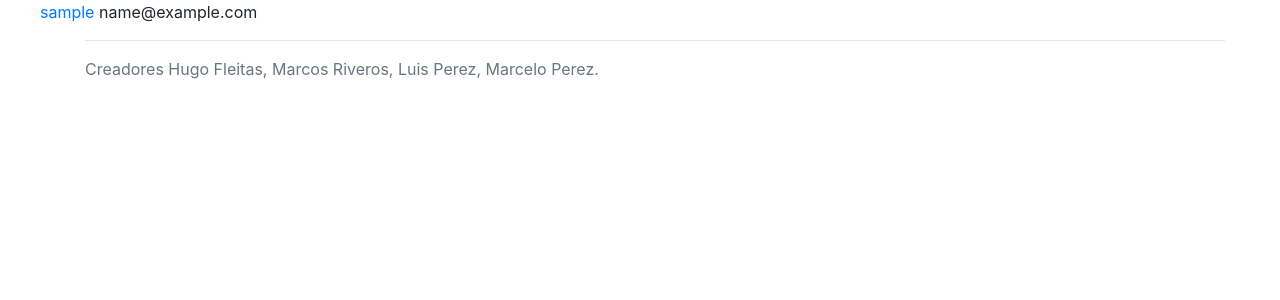
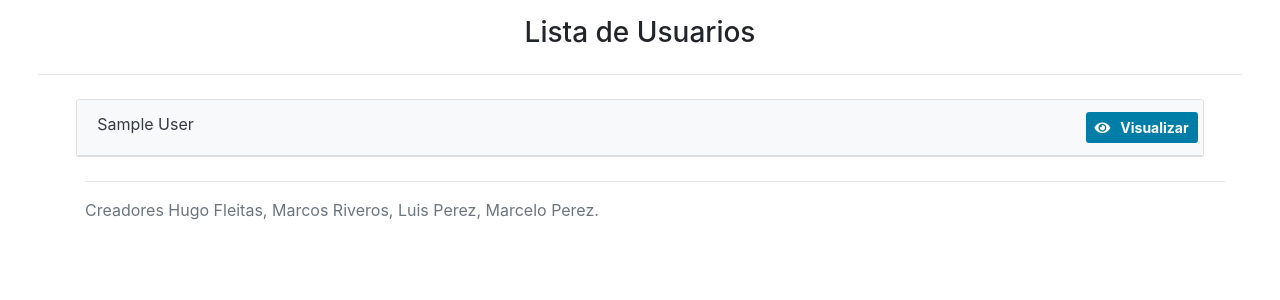
Before and after one commit to marceperez99/proyecto_is2, a Django app: page /usuarios/ in a window 1280 px wide. Shown: the part 58-358 px from the top of the page. Run offline with Django 3.2, Linux system fonts and the light colour scheme; the visitor is signed in with stand-in values (Sample User, id 1); data comes from the database, SQL or seed files in the repository; some libraries are stand-ins or nearby versions.

Commit message:
Asignacion de Rol de Sistema a un usuario y Listado de Usuarios

```diff
--- a/gestion_de_proyecto/models.py
+++ b/gestion_de_proyecto/models.py
@@ -3,6 +3,8 @@ from django.contrib.auth.models import User
 
 from gestion_de_fase.models import Fase
 from roles_de_proyecto.models import PermisosPorFase
+
+from datetime import datetime
 
 
 class EstadoDeProyecto:
@@ -27,7 +29,7 @@ class Proyecto(models.Model):
     nombre = models.CharField(max_length=50)
     descripcion = models.TextField(max_length=400)
     creador = models.ForeignKey(User, on_delete=models.CASCADE)
-    fecha_creacion = models.DateTimeField(verbose_name="Fecha de Creacion")
+    fecha_creacion = models.DateTimeField(verbose_name="Fecha de Creacion", default=datetime.today())
     estado = models.CharField(max_length=20, verbose_name="Estado del Proyecto")
 
     def __str__(self):
--- a/roles_de_sistema/templates/roles_de_sistema/nuevo_rol.html
+++ b/roles_de_sistema/templates/roles_de_sistema/nuevo_rol.html
@@ -11,7 +11,7 @@
             {% csrf_token %}
             {{ form|crispy }}
 
-                <button class="btn btn-primary bg-color-accent col-12" type="submit">Crear</button>
+            <button class="btn btn-primary bg-color-accent col-12" type="submit">Crear</button>
 
         </form>
 
--- a/usuario/templates/usuario/usuarios.html
+++ b/usuario/templates/usuario/usuarios.html
@@ -2,13 +2,31 @@
 {% block title %}Menu Principal{%endblock title%}
 {% block content %}
 {% include 'navBar.html' %}
-
-<ul>
-{% for usuario in lista_usuario %}
-    <a href = "{% url 'usuario' usuario.id %}"> {{usuario.username}} </a>{{usuario.email}}<br>
-    {% empty %}
+<div class="row mt-3 mx-auto">
+    <h3 class="mx-auto">Lista de Usuarios</h3>
+    <hr class="col-12 col-md-11 mx-auto">
+    <div id="list_projects" class="col-12 col-md-11 mx-auto">
+        {% for usuario in lista_usuario %}
+        <div class="card m-2">
+            <div class="card-header bg-light text-white">
+                <div class="row">
+                    <div class="col-auto text-dark mr-auto">
+                        {{usuario.get_full_name}}
+                    </div>
+                    <div>
+                        <a href="{% url 'usuario' usuario.id %}">
+                            <button class="btn bg-color-accent text-white font-weight-bold  btn-sm">
+                                <i class="fas fa-eye"></i>
+                                &nbsp Visualizar
+                            </button>
+                        </a>
+                    </div>
+                </div>
+            </div>
+        </div>
+        {% empty %}
         No hay usuarios para mostrar.
-{% endfor %}
-</ul>
-
+        {% endfor %}
+    </div>
+</div>
 {% endblock %}
--- a/usuario/urls.py
+++ b/usuario/urls.py
@@ -3,4 +3,5 @@ from . import views
 urlpatterns = [
     path('usuarios/', views.usuarios_view, name='usuarios'),
     path('usuarios/<int:usuario_id>', views.usuario_view, name='usuario'),
+    path('usuarios/<int:usuario_id>/asignar_rs', views.usuario_asignar_rol_view, name='usuario'),
 ]
--- a/usuario/views.py
+++ b/usuario/views.py
@@ -2,6 +2,8 @@ from django.contrib.auth.decorators import login_required
 from django.contrib.auth.models import User
 from django.shortcuts import render, get_object_or_404
 from .models import Usuario
+
+from .forms import AsignarRolDeProyectoForm
 
 
 # Create your views here.
@@ -36,3 +38,28 @@ def usuario_view(request, usuario_id):
     usuario = get_object_or_404(User, pk=usuario_id)
     contexto = {'usuario': usuario, 'user': request.user}
     return render(request, 'usuario/usuario.html', context=contexto)
+
+
+@login_required
+def usuario_asignar_rol_view(request, usuario_id):
+    """
+    Vista que permite asignar un rol a un usuario
+
+    En caso de intentar acceder a un usuario no existente se muestra una pantalla de error
+
+
+    Requiere los siguientes permisos del sistema:
+        - Asignar Roles de Sistema
+    """
+    usuario = get_object_or_404(Usuario, pk=usuario_id)
+
+    if request.method == 'POST':
+        form = AsignarRolDeProyectoForm(request.POST, usuario=usuario)
+        if form.is_valid():
+            print(form.cleaned_data.get('Rol'))
+            usuario.asignar_rol_a_usuario(form.cleaned_data.get('Rol'))
+    else:
+        form = AsignarRolDeProyectoForm(usuario=usuario)
+
+    contexto = {'usuario': usuario, 'user': request.user, 'form': form}
+    return render(request, 'usuario/asignar_rs.html', contexto)
```
Also changed, not shown: roles_de_sistema/views.py (+8 -1 lines), usuario/forms.py (added, +10 -0 lines), usuario/models.py (+11 -2 lines), usuario/templates/usuario/asignar_rs.html (added, +24 -0 lines).
